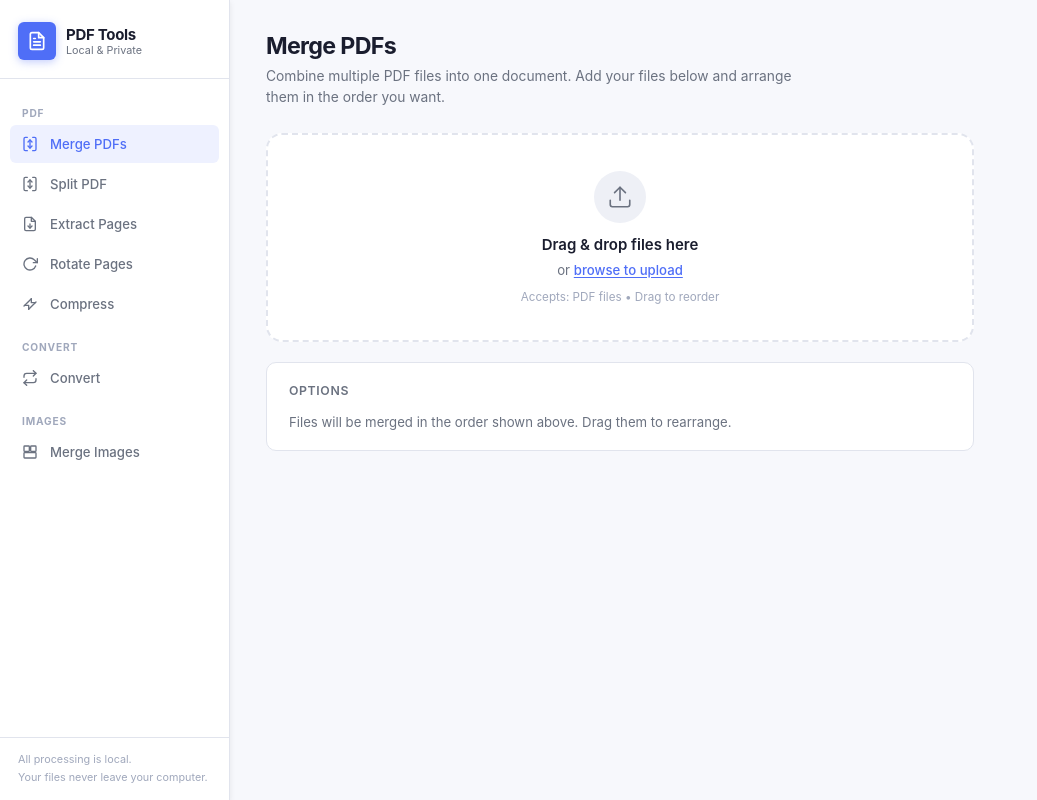
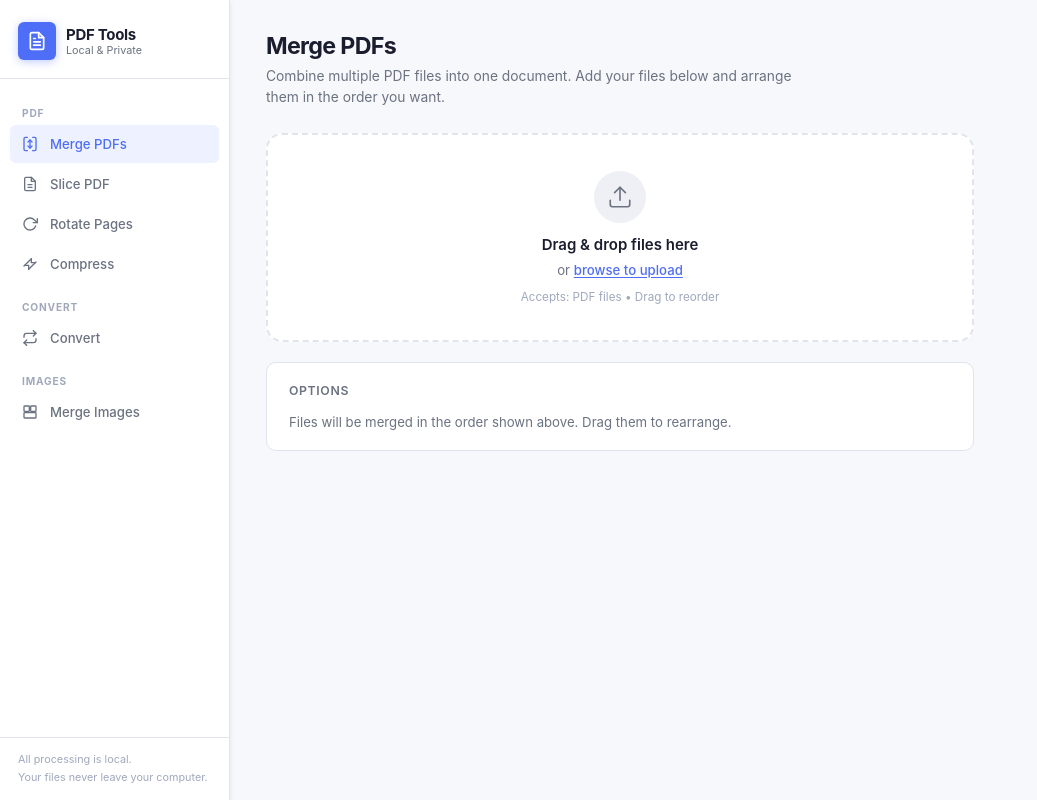
Before and after one commit to eitanasher-del/pdf-tools, a Flask app: page / in a window 1280 px wide. Shown: the whole page, without its empty margins (0-1037 px from the left). Run offline with Flask 3, Linux system fonts and the light colour scheme; some libraries are stand-ins or nearby versions.

Commit message:
Merge Split PDF + Extract Pages into Slice PDF
Single tool with 3 modes:
  - Extract pages -> one PDF
  - Split every page -> ZIP
  - Split by ranges -> ZIP

Co-Authored-By: Claude Sonnet 4.6 <noreply@anthropic.com>

```diff
--- a/app.py
+++ b/app.py
@@ -326,6 +326,56 @@ def api_images_to_pdf():
 
 
 # ---------------------------------------------------------------------------
+# Slice PDF route (replaces split + extract)
+# ---------------------------------------------------------------------------
+
+@app.route("/api/slice", methods=["POST"])
+def api_slice():
+    files = request.files.getlist("files")
+    validate_pdf_files(files, min_count=1)
+
+    mode = request.form.get("mode", "extract").strip()
+    # mode: "extract" | "pages" | "ranges"
+    if mode not in ("extract", "pages", "ranges"):
+        raise ops.PDFOperationError("Invalid slice mode.")
+
+    page_spec = request.form.get("page_spec", "").strip()
+    ranges    = request.form.get("ranges", "").strip()
+
+    session_dir = make_session_dir()
+    try:
+        input_path = save_upload(files[0], session_dir, 0)
+
+        if mode == "extract":
+            if not page_spec:
+                raise ops.PDFOperationError(
+                    "Please enter the page range(s) to extract, e.g. '1-3, 5'."
+                )
+            output_path = os.path.join(session_dir, "sliced.pdf")
+            ops.extract_pages(input_path, output_path, page_spec)
+            cleanup_later(session_dir)
+            return send_file(output_path, mimetype="application/pdf",
+                             as_attachment=True, download_name="sliced.pdf")
+        else:
+            # "pages" or "ranges" → ZIP output
+            zip_path = ops.split_pdf(
+                input_path, session_dir,
+                mode="pages" if mode == "pages" else "ranges",
+                ranges=ranges if mode == "ranges" else None,
+            )
+            cleanup_later(session_dir)
+            return send_file(zip_path, mimetype="application/zip",
+                             as_attachment=True, download_name="sliced_pages.zip")
+
+    except ops.PDFOperationError:
+        shutil.rmtree(session_dir, ignore_errors=True)
+        raise
+    except Exception:
+        shutil.rmtree(session_dir, ignore_errors=True)
+        raise
+
+
+# ---------------------------------------------------------------------------
 # Universal Convert route
 # ---------------------------------------------------------------------------
 
--- a/static/js/app.js
+++ b/static/js/app.js
@@ -21,16 +21,16 @@ const TOOLS = {
     multiFile: true,
     submitLabel: "Merge PDFs",
   },
-  "split": {
-    title: "Split PDF",
-    description: "Split a PDF into multiple files — either one file per page, or by custom page ranges.",
-    endpoint: "/api/split",
+  "slice": {
+    title: "Slice PDF",
+    description: "Extract specific pages into one PDF, or split the document into multiple files.",
+    endpoint: "/api/slice",
     acceptedTypes: [".pdf"],
     acceptAttr: ".pdf",
     hint: "Accepts: PDF files",
     minFiles: 1,
     multiFile: false,
-    submitLabel: "Split PDF",
+    submitLabel: "Slice PDF",
   },
   "rotate": {
     title: "Rotate Pages",
@@ -42,17 +42,6 @@ const TOOLS = {
     minFiles: 1,
     multiFile: false,
     submitLabel: "Rotate & Save",
-  },
-  "extract": {
-    title: "Extract Pages",
-    description: "Pull out specific pages from a PDF into a new document.",
-    endpoint: "/api/extract",
-    acceptedTypes: [".pdf"],
-    acceptAttr: ".pdf",
-    hint: "Accepts: PDF files",
-    minFiles: 1,
-    multiFile: false,
-    submitLabel: "Extract Pages",
   },
   "compress": {
     title: "Compress PDF",
@@ -461,24 +450,43 @@ function renderOptions(toolName) {
       </div>`;
       break;
 
-    case "split":
+    case "slice":
       html = `<div class="options-card">
-        <p class="options-card-title">Split Options</p>
+        <p class="options-card-title">What do you want?</p>
         <div class="radio-group">
           <label class="radio-label">
-            <input type="radio" name="split-mode" value="pages" checked />
-            Every page — each page becomes its own PDF
+            <input type="radio" name="slice-mode" value="extract" checked />
+            <div>
+              <strong>Extract pages → one PDF</strong>
+              <div style="font-size:0.82rem;color:var(--color-text-muted)">e.g. pick pages 1-3, 5, 7 into a single file</div>
+            </div>
           </label>
           <label class="radio-label">
-            <input type="radio" name="split-mode" value="ranges" />
-            Custom ranges — specify which pages go into each file
+            <input type="radio" name="slice-mode" value="pages" />
+            <div>
+              <strong>Split every page → ZIP</strong>
+              <div style="font-size:0.82rem;color:var(--color-text-muted)">each page becomes its own PDF file</div>
+            </div>
+          </label>
+          <label class="radio-label">
+            <input type="radio" name="slice-mode" value="ranges" />
+            <div>
+              <strong>Split by ranges → ZIP</strong>
+              <div style="font-size:0.82rem;color:var(--color-text-muted)">divide into chunks, e.g. 1-3, 4-6, 7-10</div>
+            </div>
           </label>
         </div>
-        <div id="split-ranges-group" style="display:none;" class="form-group">
-          <label class="form-label" for="split-ranges">Page ranges</label>
-          <input type="text" id="split-ranges" class="form-input"
+        <div id="slice-page-spec-group" class="form-group" style="margin-top:4px;">
+          <label class="form-label" for="slice-page-spec">Pages to extract</label>
+          <input type="text" id="slice-page-spec" class="form-input"
+            placeholder="e.g. 1-3, 5, 7-9" autocomplete="off" />
+          <span class="form-help">Use commas and ranges, e.g. 1-3, 5, 7-9</span>
+        </div>
+        <div id="slice-ranges-group" class="form-group" style="display:none;margin-top:4px;">
+          <label class="form-label" for="slice-ranges">Page ranges</label>
+          <input type="text" id="slice-ranges" class="form-input"
             placeholder="e.g. 1-3, 4-6, 7-10" autocomplete="off" />
-          <span class="form-help">Separate ranges with commas. Each range becomes one PDF in the ZIP.</span>
+          <span class="form-help">Each range becomes one PDF in the ZIP.</span>
         </div>
       </div>`;
       break;
@@ -516,17 +524,6 @@ function renderOptions(toolName) {
       </div>`;
       break;
 
-    case "extract":
-      html = `<div class="options-card">
-        <p class="options-card-title">Pages to Extract</p>
-        <div class="form-group">
-          <label class="form-label" for="extract-pages">Page ranges</label>
-          <input type="text" id="extract-pages" class="form-input"
-            placeholder="e.g. 1-3, 5, 7-9" autocomplete="off" />
-          <span class="form-help">All specified pages will be combined into one new PDF.</span>
-        </div>
-      </div>`;
-      break;
 
     case "compress":
       html = `<div class="options-card">
@@ -698,12 +695,17 @@ function bindOptionEvents(toolName) {
     renderConvertExtra();
   }
 
-  if (toolName === "split") {
-    const radios = els.optionsPanel.querySelectorAll('input[name="split-mode"]');
-    const rangesGroup = $("split-ranges-group");
-    radios.forEach(r => r.addEventListener("change", () => {
-      rangesGroup.style.display = r.value === "ranges" && r.checked ? "flex" : "none";
-    }));
+  if (toolName === "slice") {
+    const radios      = els.optionsPanel.querySelectorAll('input[name="slice-mode"]');
+    const specGroup   = $("slice-page-spec-group");
+    const rangesGroup = $("slice-ranges-group");
+    function updateSliceUI() {
+      const val = els.optionsPanel.querySelector('input[name="slice-mode"]:checked')?.value;
+      specGroup.style.display   = val === "extract" ? "flex" : "none";
+      rangesGroup.style.display = val === "ranges"  ? "flex" : "none";
+    }
+    radios.forEach(r => r.addEventListener("change", updateSliceUI));
+    updateSliceUI();
   }
 
   if (toolName === "rotate") {
@@ -833,11 +835,15 @@ async function submitOperation() {
 function validateOptions() {
   const tool = state.activeTool;
 
-  if (tool === "split") {
-    const mode = document.querySelector('input[name="split-mode"]:checked');
-    if (mode && mode.value === "ranges") {
-      const ranges = ($("split-ranges") || {}).value || "";
-      if (!ranges.trim()) return "Please enter page ranges for splitting, e.g. '1-3, 4-6'.";
+  if (tool === "slice") {
+    const mode = document.querySelector('input[name="slice-mode"]:checked');
+    if (mode?.value === "extract") {
+      if (!($("slice-page-spec")?.value || "").trim())
+        return "Please enter the pages to extract, e.g. '1-3, 5'.";
+    }
+    if (mode?.value === "ranges") {
+      if (!($("slice-ranges")?.value || "").trim())
+        return "Please enter the page ranges, e.g. '1-3, 4-6'.";
     }
   }
 
@@ -849,22 +855,22 @@ function validateOptions() {
     }
   }
 
-  if (tool === "extract") {
-    const pages = ($("extract-pages") || {}).value || "";
-    if (!pages.trim()) return "Please enter the page ranges to extract, e.g. '1-3, 5'.";
-  }
-
   return null;
 }
 
 function appendOptions(formData) {
   const tool = state.activeTool;
 
-  if (tool === "split") {
-    const mode = document.querySelector('input[name="split-mode"]:checked');
-    formData.append("mode", mode ? mode.value : "pages");
-    const ranges = $("split-ranges");
-    if (ranges) formData.append("ranges", ranges.value);
+  if (tool === "slice") {
+    const mode = document.querySelector('input[name="slice-mode"]:checked');
+    const modeVal = mode ? mode.value : "extract";
+    formData.append("mode", modeVal);
+    if (modeVal === "extract") {
+      formData.append("page_spec", $("slice-page-spec")?.value || "");
+    }
+    if (modeVal === "ranges") {
+      formData.append("ranges", $("slice-ranges")?.value || "");
+    }
   }
 
   if (tool === "rotate") {
@@ -877,11 +883,6 @@ function appendOptions(formData) {
     } else {
       formData.append("page_spec", "all");
     }
-  }
-
-  if (tool === "extract") {
-    const pages = $("extract-pages");
-    if (pages) formData.append("page_spec", pages.value);
   }
 
   if (tool === "compress") {
@@ -928,9 +929,8 @@ function getDefaultFilename() {
   }
   const defaults = {
     "merge":        "merged.pdf",
-    "split":        "split_pages.zip",
+    "slice":        document.querySelector('input[name="slice-mode"]:checked')?.value === "extract" ? "sliced.pdf" : "sliced_pages.zip",
     "rotate":       "rotated.pdf",
-    "extract":      "extracted_pages.pdf",
     "compress":     "compressed.pdf",
     "merge-images": "merged.jpg",
   };
--- a/templates/index.html
+++ b/templates/index.html
@@ -44,29 +44,16 @@
         <span class="nav-label">Merge PDFs</span>
       </button>
 
-      <button class="nav-item" data-tool="split">
-        <span class="nav-icon">
-          <svg viewBox="0 0 24 24" fill="none" stroke="currentColor" stroke-width="2" stroke-linecap="round" stroke-linejoin="round">
-            <path d="M16 2h3a2 2 0 0 1 2 2v16a2 2 0 0 1-2 2h-3"/>
-            <path d="M8 2H5a2 2 0 0 0-2 2v16a2 2 0 0 0 2 2h3"/>
-            <line x1="12" y1="6" x2="12" y2="18"/>
-            <polyline points="15,9 12,6 9,9"/>
-            <polyline points="15,15 12,18 9,15"/>
-          </svg>
-        </span>
-        <span class="nav-label">Split PDF</span>
-      </button>
-
-      <button class="nav-item" data-tool="extract">
+      <button class="nav-item" data-tool="slice">
         <span class="nav-icon">
           <svg viewBox="0 0 24 24" fill="none" stroke="currentColor" stroke-width="2" stroke-linecap="round" stroke-linejoin="round">
             <path d="M14 2H6a2 2 0 0 0-2 2v16a2 2 0 0 0 2 2h12a2 2 0 0 0 2-2V8z"/>
             <polyline points="14,2 14,8 20,8"/>
-            <line x1="12" y1="18" x2="12" y2="12"/>
-            <polyline points="9,15 12,18 15,15"/>
+            <line x1="9" y1="13" x2="15" y2="13"/>
+            <line x1="9" y1="17" x2="15" y2="17"/>
           </svg>
         </span>
-        <span class="nav-label">Extract Pages</span>
+        <span class="nav-label">Slice PDF</span>
       </button>
 
       <button class="nav-item" data-tool="rotate">
```
